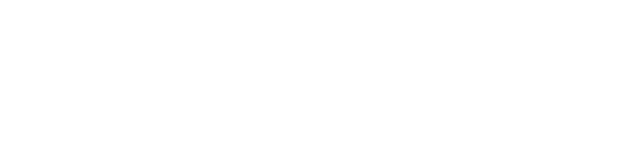
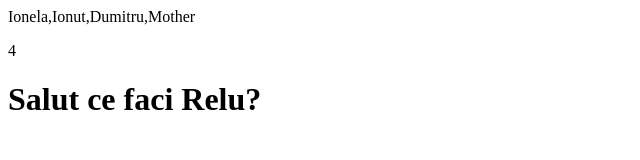
Before and after one commit to bestdeveloper-org/ionut.horgos, a plain HTML site: page operators.html in a window 1280 px wide. Shown: the whole page, without its empty margins (0-640 px from the left). Drawn offline with Linux system fonts and the light colour scheme.

Commit message:
Exercitii

```diff
--- /dev/null
+++ b/array.js
@@ -0,0 +1,33 @@
+/*Array = un sir*/
+
+//First array
+var familyNames = new Array("Ionela","Ionut","Dumitru","Mother");
+
+document.getElementById("firstArray").innerHTML = familyNames;// asa legam cu html, prin id sau clase
+
+//Length
+var numberFamily = new Array("Ionela","Ionut","Dumitru","Mother");
+document.getElementById("secondArray").innerHTML = numberFamily.length;
+
+
+//prototype - facem o functie si o legam cu prototype, iar noi putem refolosi functia respectiva la orice alt sir
+//concat - concatenare
+var horgos = " Salut ce faci ";
+var relu = " Relu?";
+var b = horgos.concat(relu);
+document.getElementById("firstId").innerHTML = b;
+
+//copyWithin() - are 2 parametri, copiaza din sir
+
+//every()
+
+var numbers = [ 20,22,17,30];
+
+function suntmajor(){
+	return ani >= 18;
+}
+function myFunction() {
+	document.getElementById("function1").innerHTML = numbers.every(suntmajor);
+}
+
+/*...*/
--- a/operators.html
+++ b/operators.html
@@ -1,10 +1,19 @@
 <html>
 	<head>
 		<!-- <script src=" operators.js"></script> -->
-		<script src="dataTypes.js"></script>
+		<!-- <script src="dataTypes.js"></script> -->
+		<!-- <script src="numbers.js"></script> -->
+
 	</head>
 	<body>
-	  <!-- Numeric operators -->
+	  <!-- Array  -->
 
+	  	<p id="firstArray"></p>
+	  	<p id = "secondArray"></p>
+		<h1 id="firstId"></h1>
+		<h2 id="function1"></h2>
+
+
+	  	<script src="array.js"></script>
 	</body>
 </html>
```
Also changed, not shown: numbers.js (added, +17 -0 lines).
